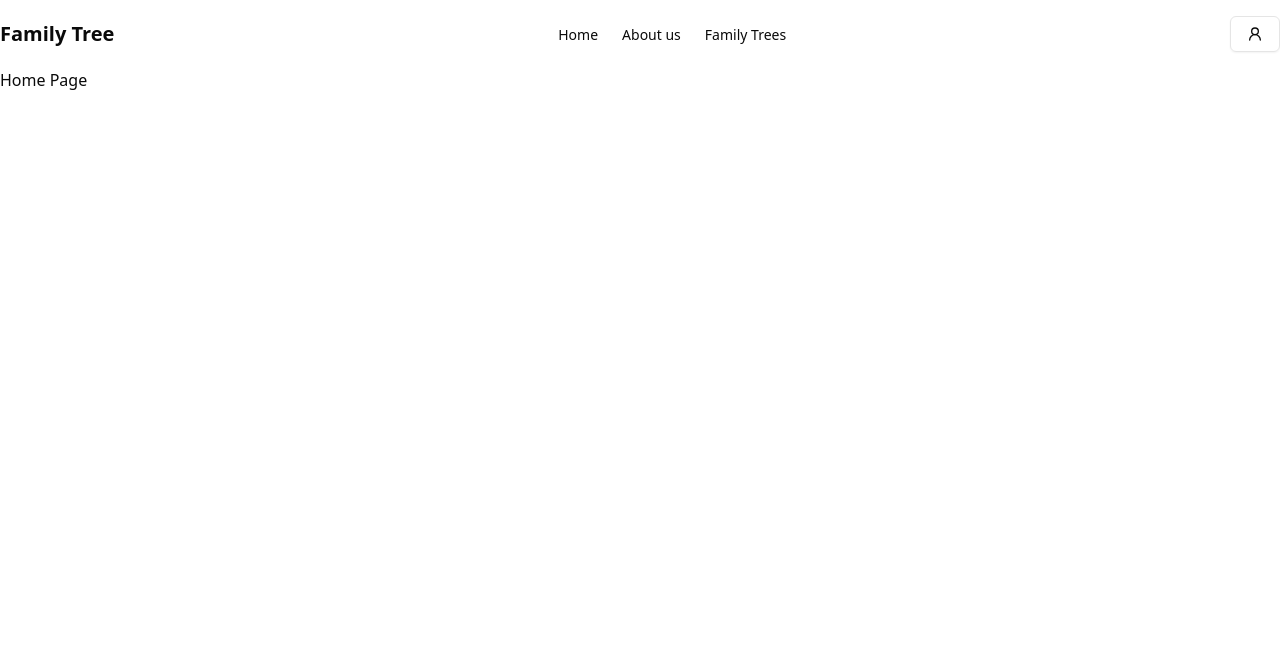
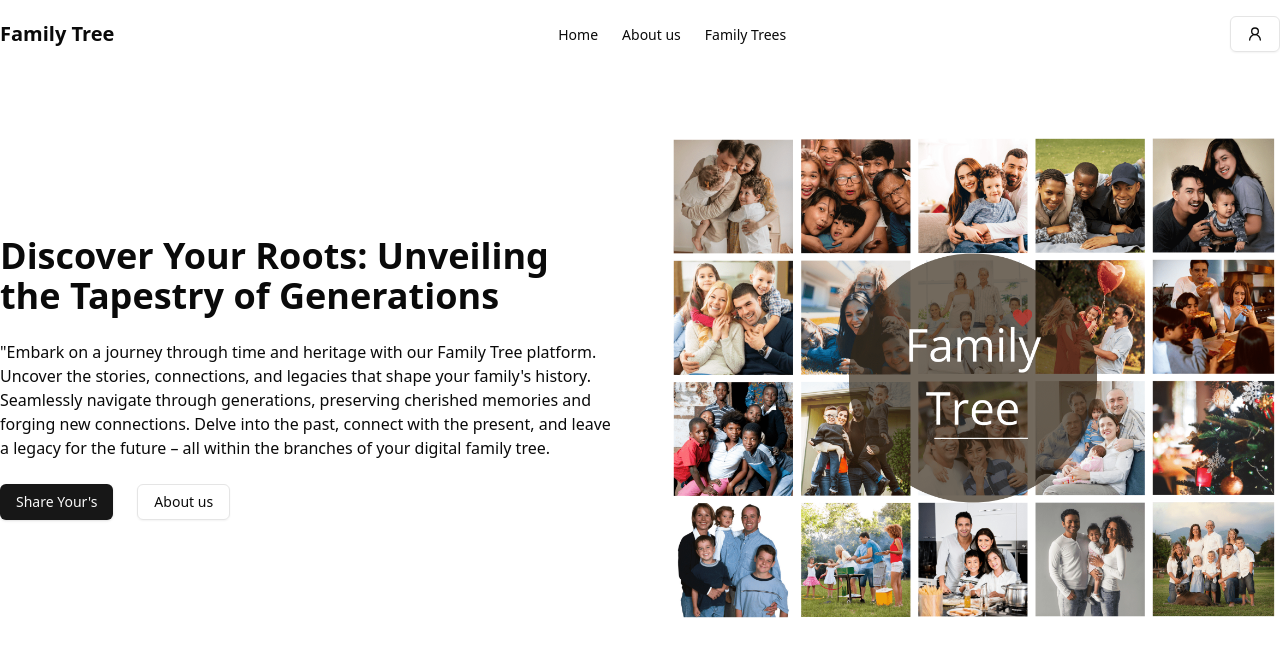
Before and after one commit to developervinay1/Family-Tree, a React (Vite) app: page / in a window 1280 px wide. Shown: the top 656 px of the page. Built offline with nearby package versions, Linux system fonts and the light colour scheme.

Commit message:
Hero Section Added

```diff
--- a/src/usercomponents/Home.jsx
+++ b/src/usercomponents/Home.jsx
@@ -1,5 +1,10 @@
 import React from "react";
+import Hero from "./components/Hero";
 
 export default function Home() {
-  return <div className="max-w-7xl m-auto">Home Page</div>;
+  return (
+    <div className="max-w-7xl m-auto">
+      <Hero />
+    </div>
+  );
 }
--- a/src/usercomponents/Navbar.jsx
+++ b/src/usercomponents/Navbar.jsx
@@ -38,7 +38,7 @@ export default function Navbar() {
         location.reload();
       })
       .catch((error) => {
-        // An error happened.
+        console.log(error);
       });
   };
   const navigationItems = [
--- /dev/null
+++ b/src/usercomponents/components/Hero.jsx
@@ -0,0 +1,31 @@
+import React from "react";
+import HeroImage from "../../assets/images/Hero.png";
+import "./hero.css";
+import { Button } from "@/components/ui/button";
+
+export default function Hero() {
+  return (
+    <div id="heroSection">
+      <div id="heroRow1" className="space-y-6">
+        <h1 className="text-4xl font-bold">
+          Discover Your Roots: Unveiling the Tapestry of Generations
+        </h1>
+        <p>
+          "Embark on a journey through time and heritage with our Family Tree
+          platform. Uncover the stories, connections, and legacies that shape
+          your family's history. Seamlessly navigate through generations,
+          preserving cherished memories and forging new connections. Delve into
+          the past, connect with the present, and leave a legacy for the future
+          – all within the branches of your digital family tree.
+        </p>
+        <div className="space-x-6">
+          <Button>Share Your's</Button>
+          <Button variant="outline">About us</Button>
+        </div>
+      </div>
+      <div id="heroRow2">
+        <img src={HeroImage} alt="Hero Section Image" />
+      </div>
+    </div>
+  );
+}
--- /dev/null
+++ b/src/usercomponents/components/hero.css
@@ -0,0 +1,18 @@
+#heroSection {
+  display: flex;
+  align-items: center;
+  justify-content: space-between;
+  margin-top: 8vh;
+}
+
+#heroRow1 {
+  width: 48%;
+}
+
+#heroRow2 {
+  width: 48%;
+}
+
+#heroRow2 img {
+  width: 100%;
+}
```
Also changed, not shown: src/assets/images/Hero.png (added).
